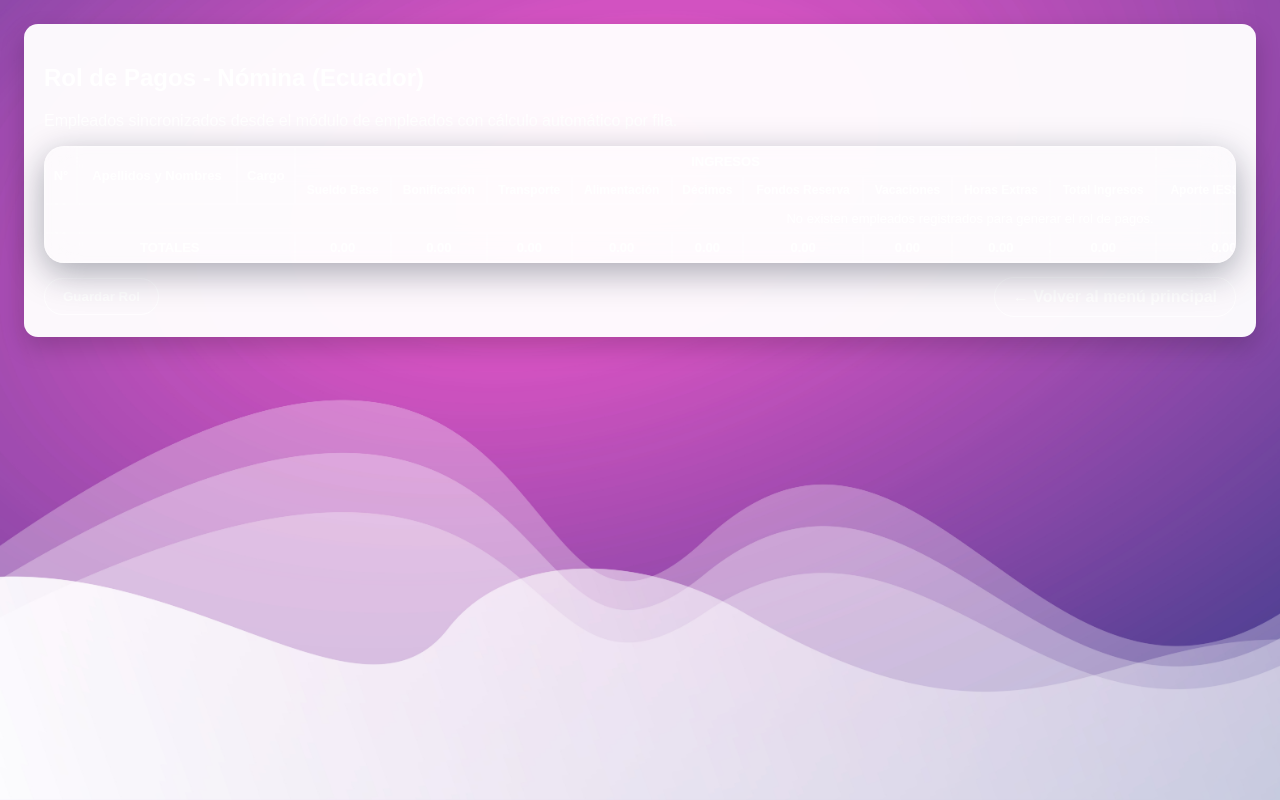
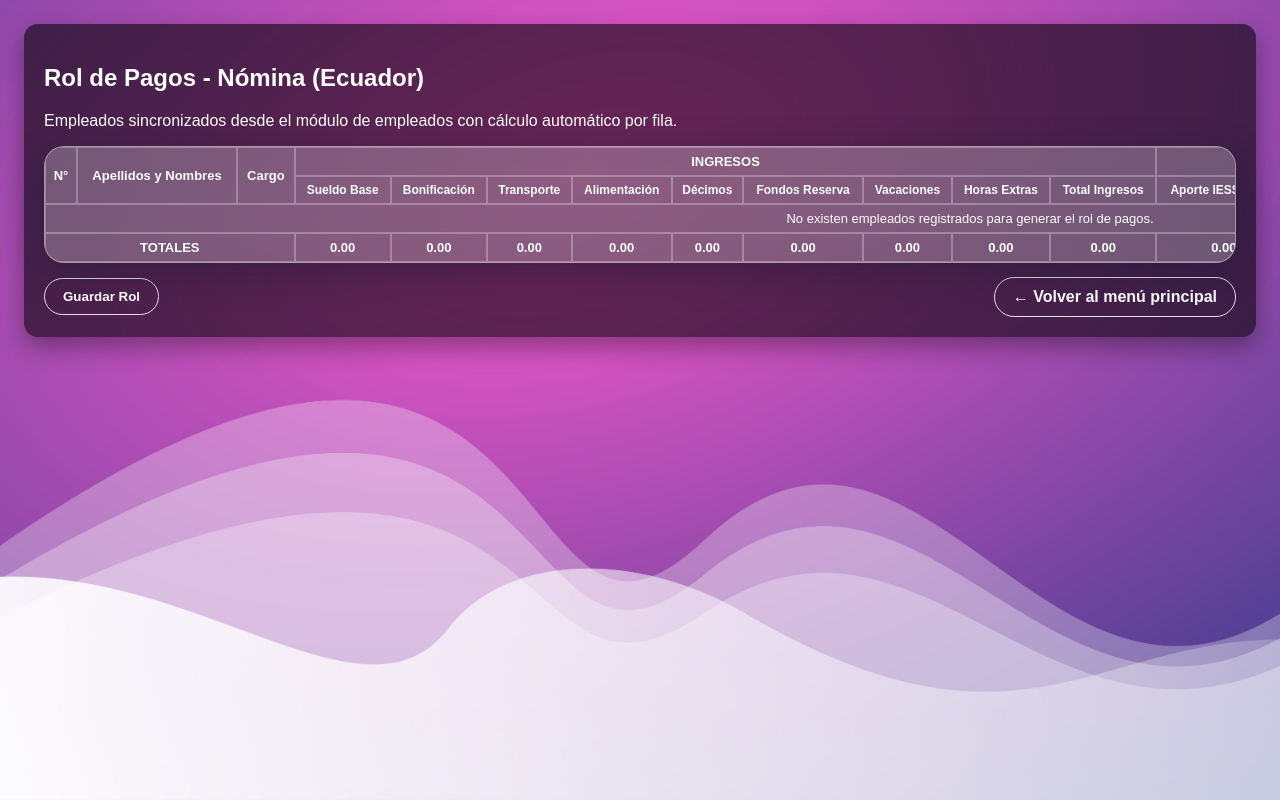
Before and after one commit to PA-piCarne/proyecto-contabilidad-master-main, a Django app: page /rol-pagos/ in a window 1280 px wide. Run offline with Django 5.2, Linux system fonts and the light colour scheme; a user stored in the database is signed in; data that the repository does not hold is empty.

Commit message:
Ajusta estilo translúcido en plantilla de rol de pagos

```diff
--- a/templates/modulo_rol_pagos.html
+++ b/templates/modulo_rol_pagos.html
@@ -11,10 +11,10 @@
             --header-sub: #ffd166;
             --hours-color: #d9f3c8;
             --totals-color: #fff1a6;
-            --panel-bg: #ffffff;
+            --panel-bg: rgba(255, 255, 255, 0.92);
             --line-color: #b3b3b3;
             --body-bg: #f2f5fb;
-            --text-main: #222;
+            --text-main: #ffffff;
         }
 
         * { box-sizing: border-box; }
@@ -31,17 +31,20 @@
         .panel {
             max-width: 1500px;
             margin: 0 auto;
-            background: rgba(255, 255, 255, 0.96);
+            background: rgba(0, 0, 0, 0.58);
             border-radius: 14px;
             padding: 20px;
-            box-shadow: 0 10px 25px rgba(0, 0, 0, 0.18);
+            box-shadow: 0 10px 25px rgba(0, 0, 0, 0.35);
         }
+
+        .panel h2,
+        .panel p { color: #fff; }
 
         .table-container {
             overflow-x: auto;
-            border: 1px solid #ddd;
+            border: 1px solid rgba(255, 255, 255, 0.35);
             border-radius: 10px;
-            background: var(--panel-bg);
+            background: rgba(255, 255, 255, 0.18);
         }
 
         table {
@@ -56,6 +59,12 @@
             text-align: center;
             font-size: 13px;
             white-space: nowrap;
+        }
+
+        tbody td,
+        tfoot td {
+            color: #222;
+            background: rgba(255, 255, 255, 0.9);
         }
 
         thead th {
```
